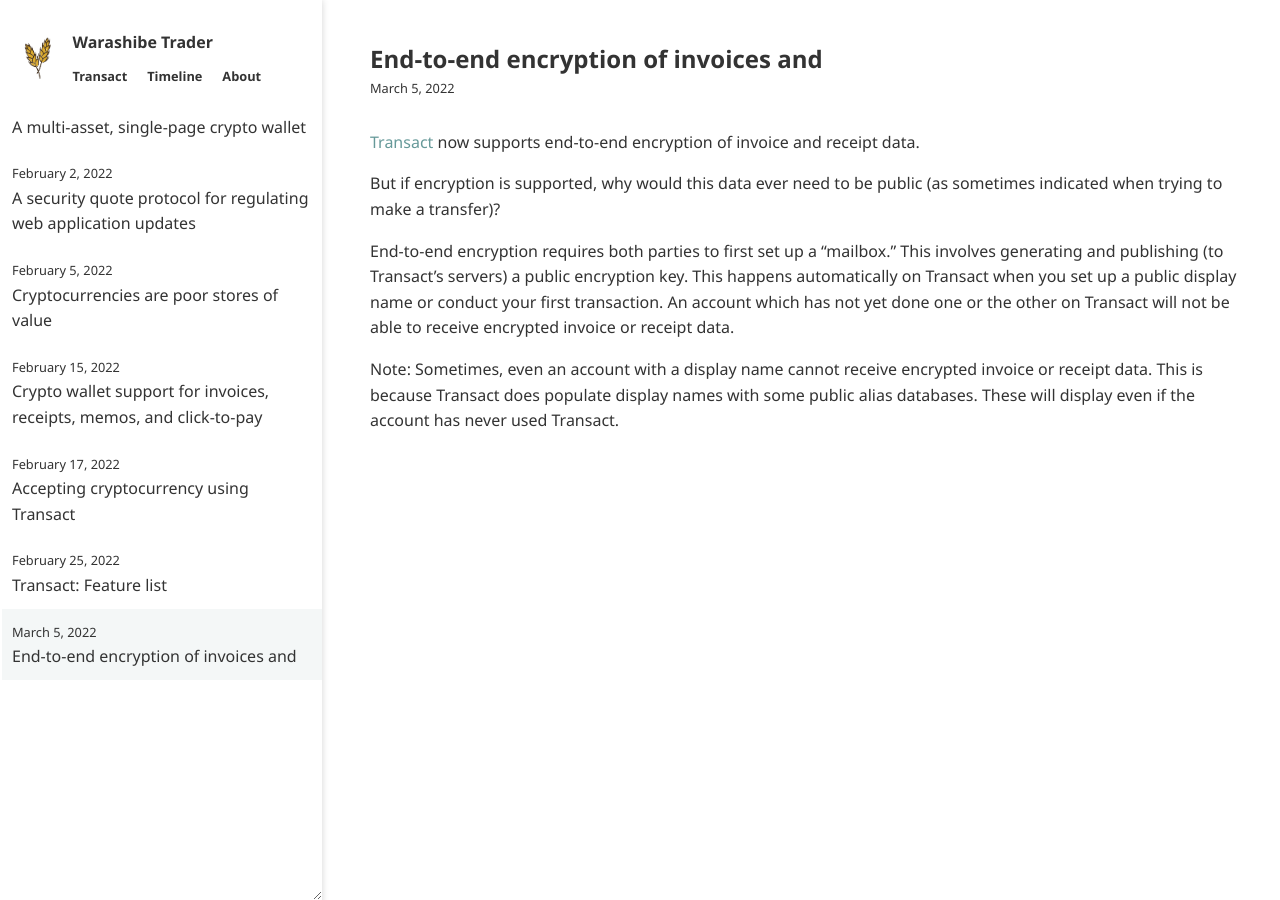
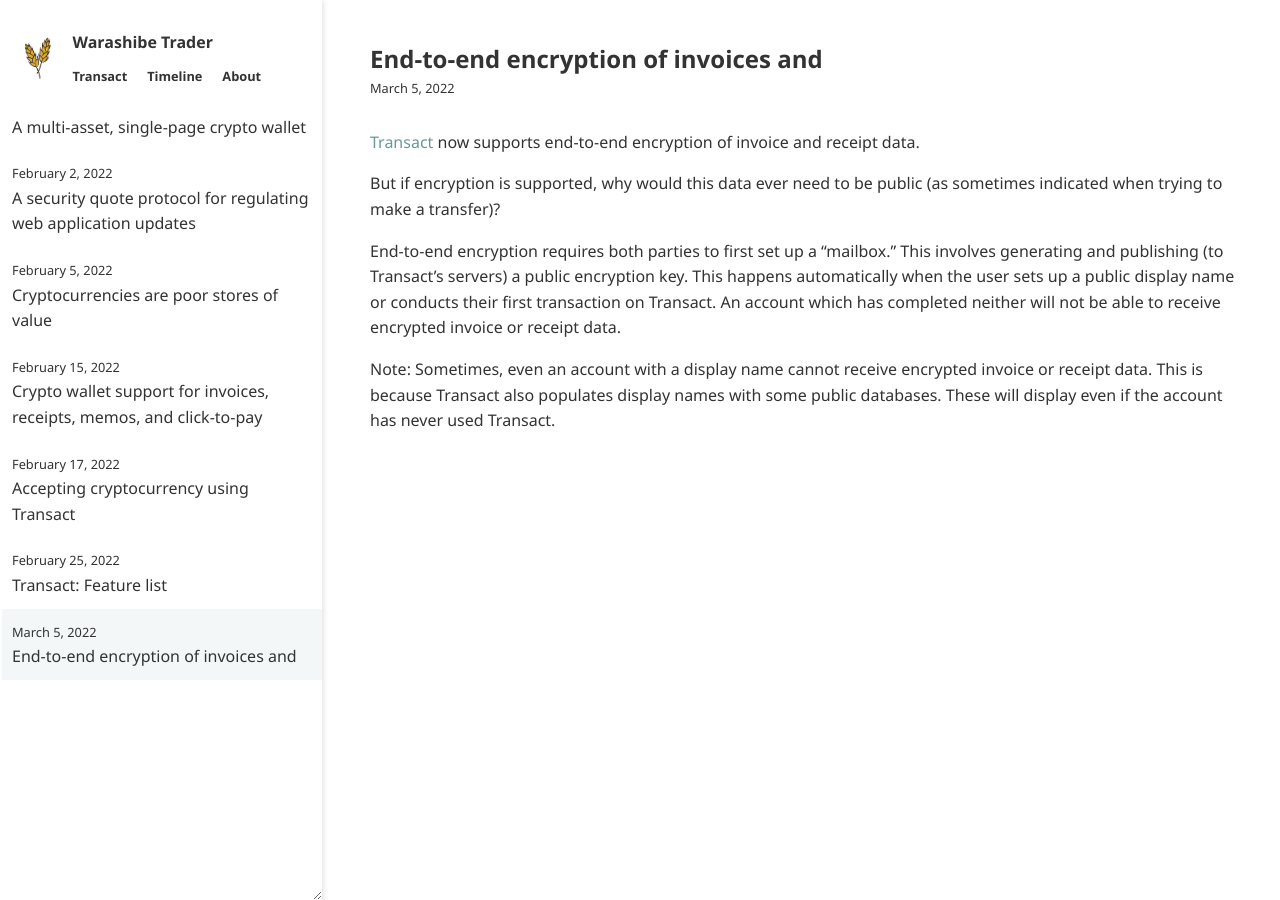
Before and after one commit to warashibetrader/warashibetrader.github.io, a Jekyll site: the page built from _posts/2022-03-05-end-to-end.md, in a window 1280 px wide. Built offline with Jekyll 4.4.1, drawn with Linux system fonts in a browser that asks for light colours.

Commit message:
Update 2022-03-05-end-to-end.md

```diff
--- a/_posts/2022-03-05-end-to-end.md
+++ b/_posts/2022-03-05-end-to-end.md
@@ -6,6 +6,6 @@
 
 But if encryption is supported, why would this data ever need to be public (as sometimes indicated when trying to make a transfer)?
 
-End-to-end encryption requires both parties to first set up a "mailbox." This involves generating and publishing (to Transact's servers) a public encryption key. This happens automatically on Transact when you set up a public display name or conduct your first transaction. An account which has not yet done one or the other on Transact will not be able to receive encrypted invoice or receipt data.
+End-to-end encryption requires both parties to first set up a "mailbox." This involves generating and publishing (to Transact's servers) a public encryption key. This happens automatically when the user sets up a public display name or conducts their first transaction on Transact. An account which has completed neither will not be able to receive encrypted invoice or receipt data.
 
-Note: Sometimes, even an account with a display name cannot receive encrypted invoice or receipt data. This is because Transact does populate display names with some public alias databases. These will display even if the account has never used Transact.
+Note: Sometimes, even an account with a display name cannot receive encrypted invoice or receipt data. This is because Transact also populates display names with some public databases. These will display even if the account has never used Transact.
```
